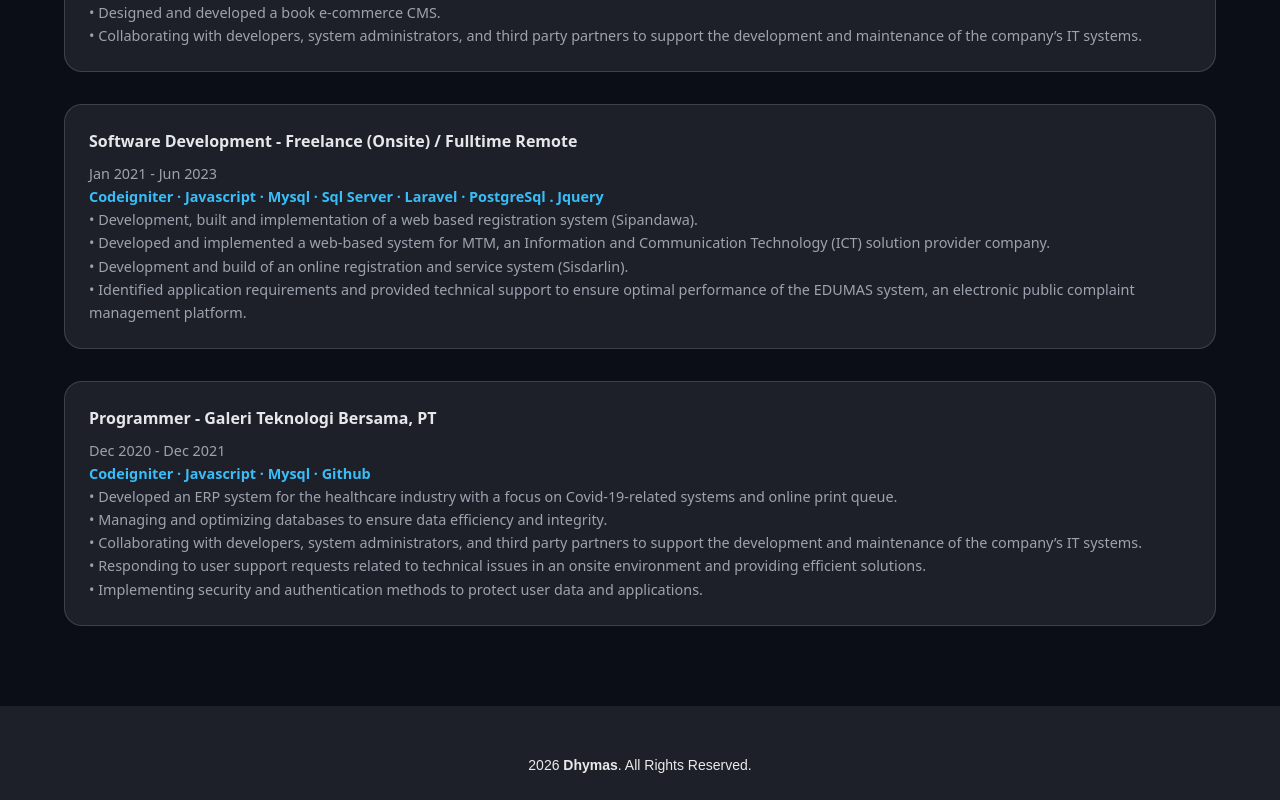
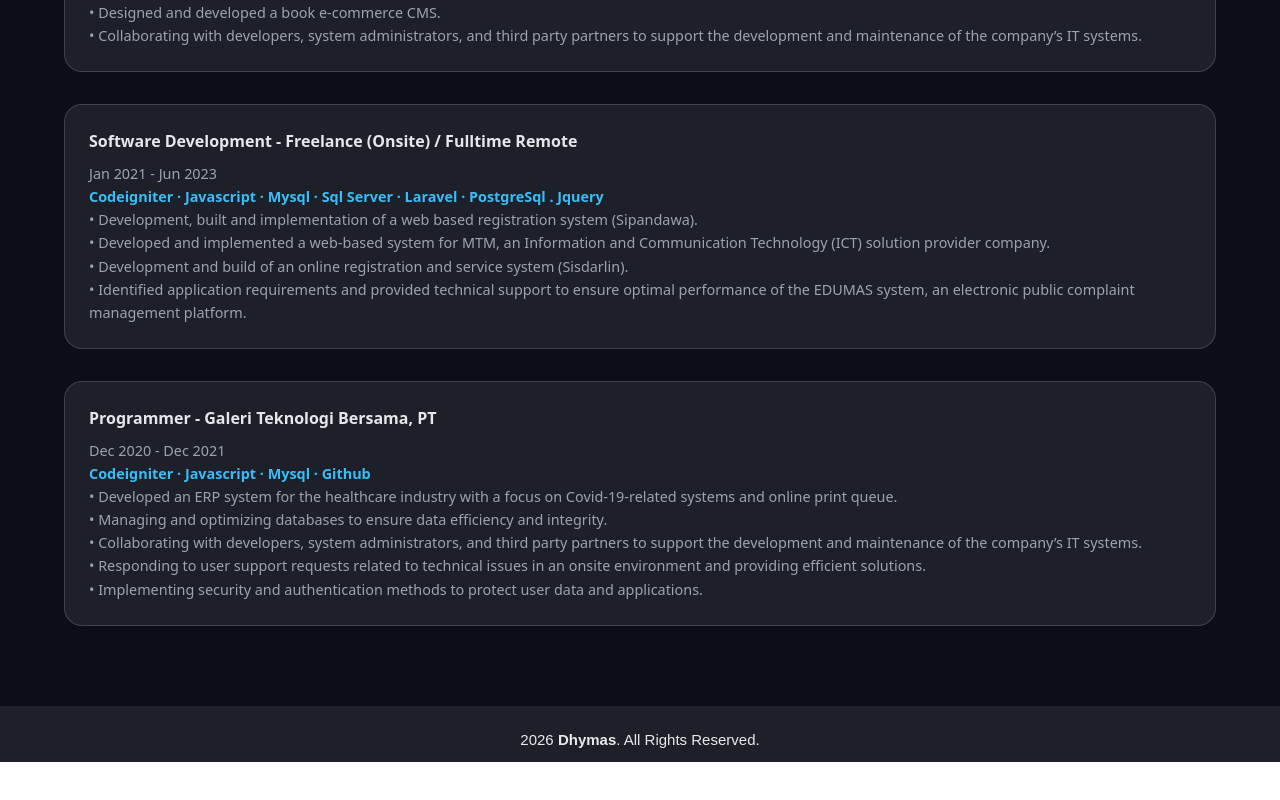
Before and after one commit to dhymasn/my-porto, a Next.js app: page / in a window 1280 px wide. Shown: the part 1869-2669 px from the top of the page. After the commit the page ends 2631 px from the top, so only its background shows below. Built offline with nearby package versions, Linux system fonts and the light colour scheme.

Commit message:
update my-porto

```diff
--- a/components/Contact.jsx
+++ b/components/Contact.jsx
@@ -7,8 +7,8 @@ export default function Contact() {
       style={{
         backgroundColor: "#1e2029",
         color: "#ffffff",
-        paddingTop: "28px",
-        paddingBottom: "24px",
+        paddingTop: "2px",
+        paddingBottom: "10px",
         paddingLeft: "16px",
         paddingRight: "16px",
         position: "relative",
@@ -20,7 +20,7 @@ export default function Contact() {
         style={{
           paddingTop: "20px",
           textAlign: "center",
-          fontSize: "14px",
+          fontSize: "15px",
           opacity: 0.9,
         }}
       >
```
